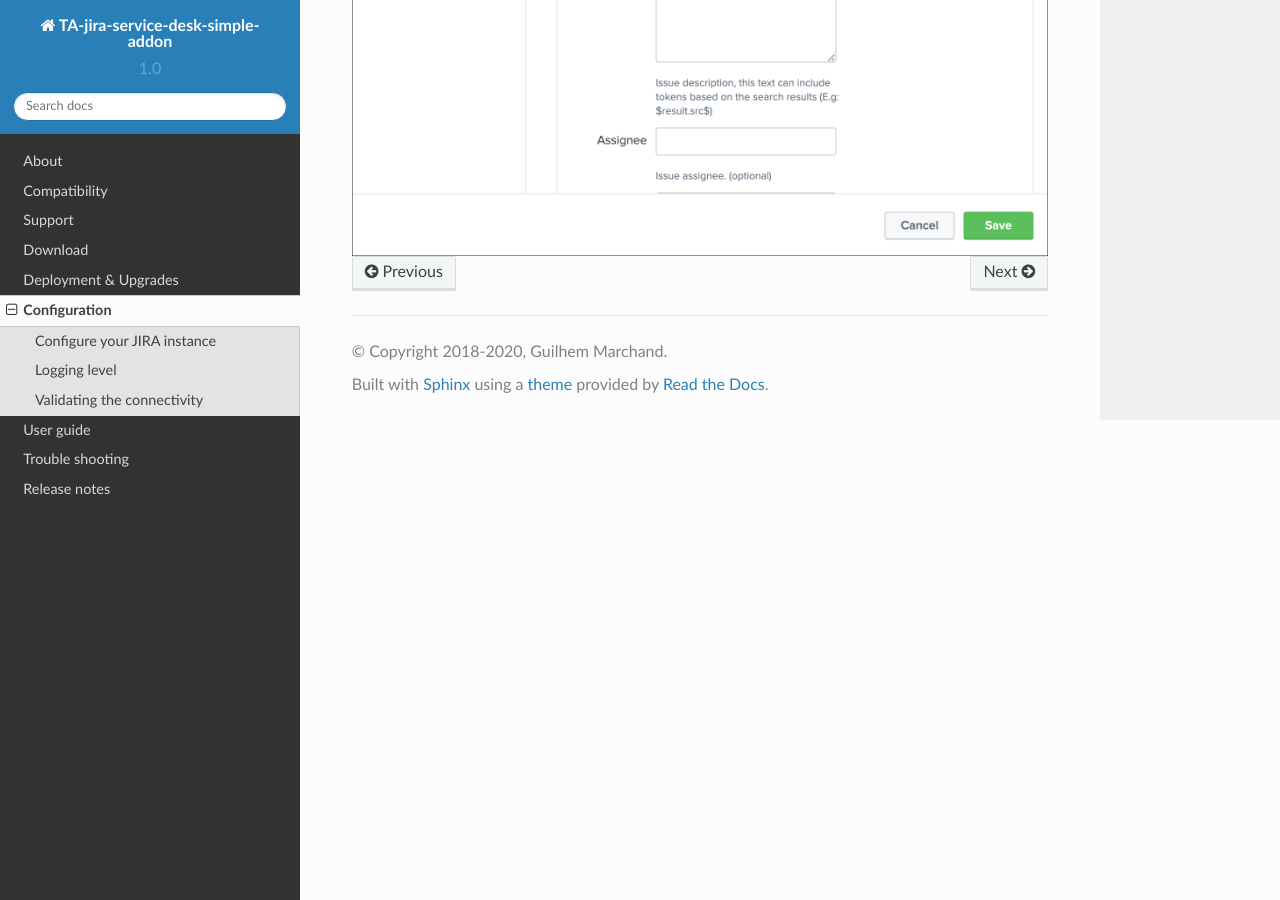
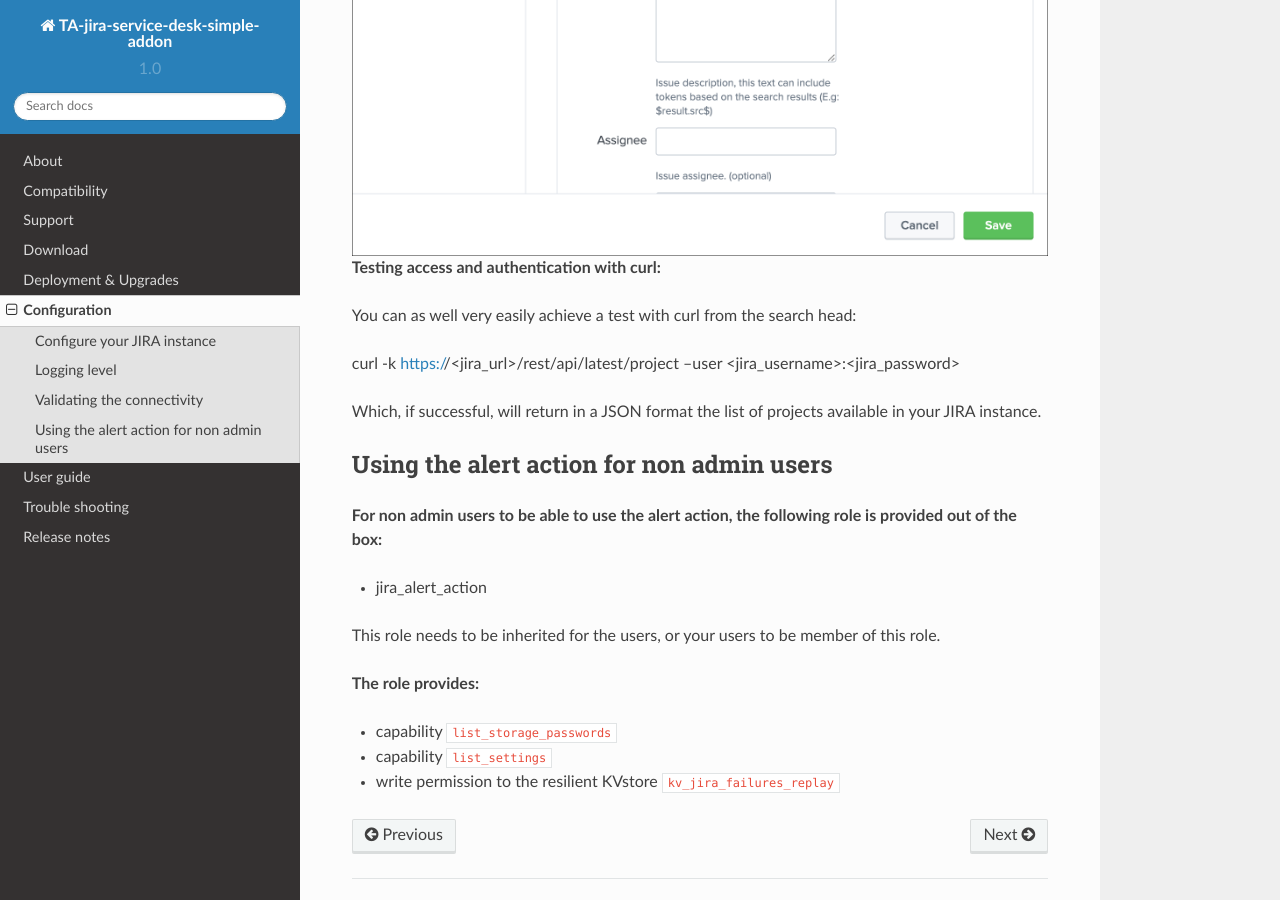
Before and after one commit to guilhemmarchand/TA-jira-service-desk-simple-addon, a Sphinx documentation site: the page built from docs/configuration.rst, in a window 1280 px wide and 900 px high, scrolled down 2467 px. Built offline with Sphinx 7.4.7 and the Read the Docs theme 2.0.0, drawn with Linux system fonts in a browser that asks for light colours.

Commit message:
Version 1.0.5
- Fix: Provide an embedded role jira_alert_action that can be inherited for non admin users to be allowed to fire the action and work with the resilient store feature

```diff
--- a/docs/configuration.rst
+++ b/docs/configuration.rst
@@ -62,3 +62,28 @@ If the command returns the list of your JIRA projects, then the connectivity is
 .. image:: img/config2.png
    :alt: config2.png
    :align: center
+
+**Testing access and authentication with curl:**
+
+You can as well very easily achieve a test with curl from the search head:
+
+::
+
+curl -k https://<jira_url>/rest/api/latest/project --user <jira_username>:<jira_password>
+
+Which, if successful, will return in a JSON format the list of projects available in your JIRA instance.
+
+Using the alert action for non admin users
+==========================================
+
+**For non admin users to be able to use the alert action, the following role is provided out of the box:**
+
+- jira_alert_action
+
+This role needs to be inherited for the users, or your users to be member of this role.
+
+**The role provides:**
+
+- capability ``list_storage_passwords``
+- capability ``list_settings``
+- write permission to the resilient KVstore ``kv_jira_failures_replay``
--- a/docs/releasenotes.rst
+++ b/docs/releasenotes.rst
@@ -33,3 +33,8 @@ Version 1.0.4
 - Feature: resilient store improvements, catch all failures and exceptions during issue creation attempts
 - Fix: minor fix in resilient store table
 - Fix: remove redundant alert link in nav bar
+
+Version 1.0.5
+=============
+
+- Fix: Provide an embedded role jira_alert_action that can be inherited for non admin users to be allowed to fire the action and work with the resilient store feature
```
Also changed, not shown: 5 other files.
